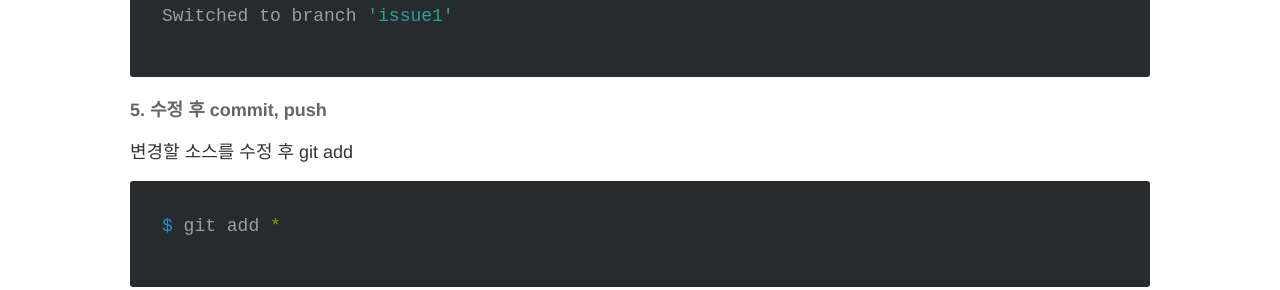
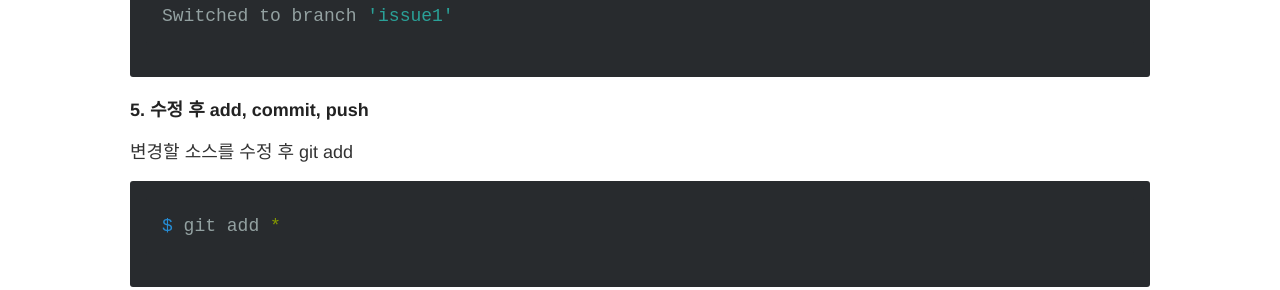
Before and after one commit to gymbombom/gymbombom.github.io, a Jekyll site: the page built from _posts/2022/2022-09-28-1-github-fork-pull-request.md, in a window 1280 px wide and 900 px high, scrolled down 1825 px. Shown: the part 160-450 px from the top of the window. Built offline with Jekyll 4.4.1, drawn with Linux system fonts in a browser that asks for light colours; nearby versions of some CDN libraries; some web fonts are replaced; comment, search, counter and statistics services are not loaded; some of the changed text lies outside the part shown.

Commit message:
오타수정

````diff
--- a/_posts/2022/2022-09-28-1-github-fork-pull-request.md
+++ b/_posts/2022/2022-09-28-1-github-fork-pull-request.md
@@ -54,7 +54,7 @@ $ git checkout issue1
 Switched to branch 'issue1'
 ```
 
-#### 5. 수정 후 commit, push
+##### 5. 수정 후 add, commit, push
 변경할 소스를 수정 후 git add
 ```shell
 $ git add *
````
Also changed, not shown: other parts of _posts/2022/2022-09-28-1-github-fork-pull-request.md (+1 -1 lines).
